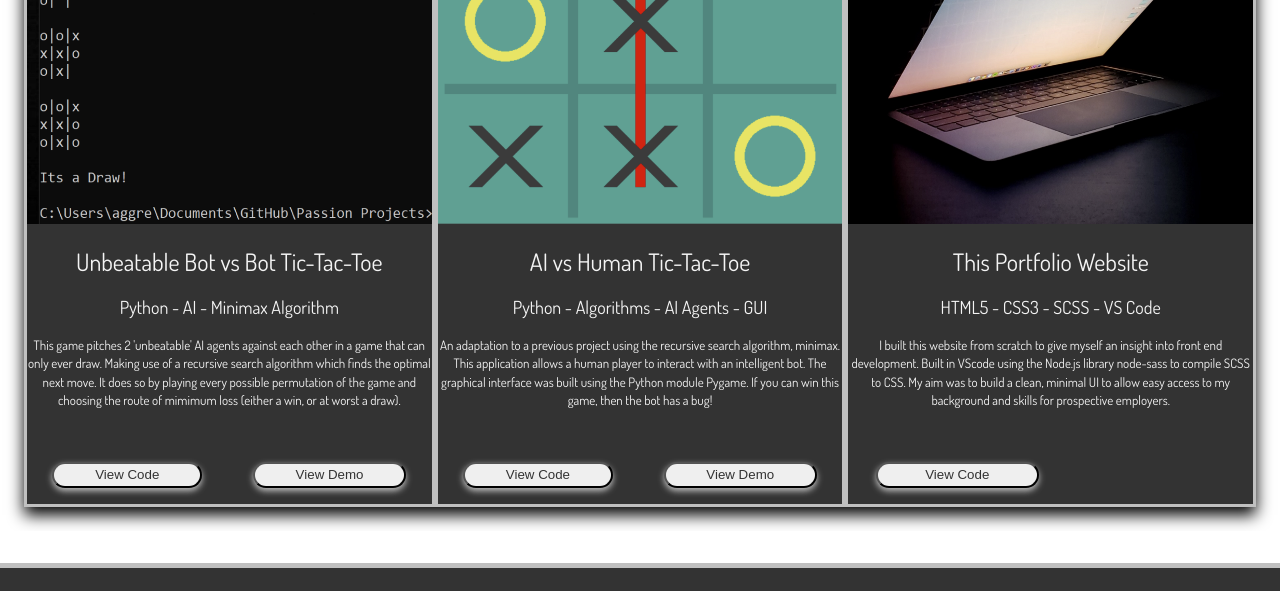
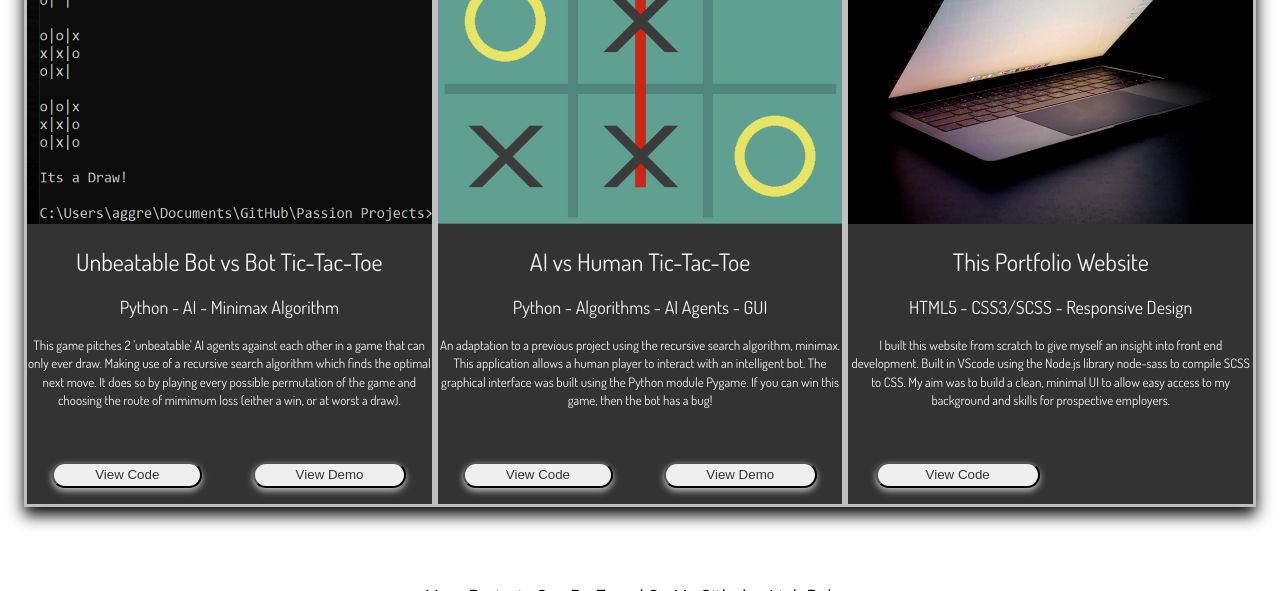
Before and after one commit to danny-demarco/dannydemarco.com, a website: page dist/projects.html in a window 1280 px wide. Shown: the part 1368-1959 px from the top of the page. Drawn offline with nearby package versions, Linux system fonts and the light colour scheme.

Commit message:
Update projects.html

```diff
--- a/dist/projects.html
+++ b/dist/projects.html
@@ -173,7 +173,7 @@
             <div class="item-text">
               <div class="item-text-wrap">
                 <h1## class="item-text-title">This Portfolio Website</h1##>
-                <p class="item-text-category pt-1">HTML5 - CSS3 - SCSS - VS Code</p>
+                <p class="item-text-category pt-1">HTML5 - CSS3/SCSS - Responsive Design</p>
                 <p class="item-text-description pt-1">I built this website from scratch to give myself an insight into front end development. Built in VScode using the Node.js library node-sass to compile SCSS to CSS. My aim was to build a clean, minimal UI to allow easy access to my background and skills for prospective employers.</p>
                 <button type="button" class="item-text-btn" id="code-btn">
                   <a href="https://github.com/danny-demarco/portfolio_site/tree/main" target="_blank">View Code</a>
@@ -184,6 +184,10 @@
             </div>
           </div>
         </div>
+        <br><br>
+        <p class="lead pt-2">
+          More Projects Can Be Found On My Github - Link Below
+        </p>
     </section>
 
     <!-- Footer -->
```
